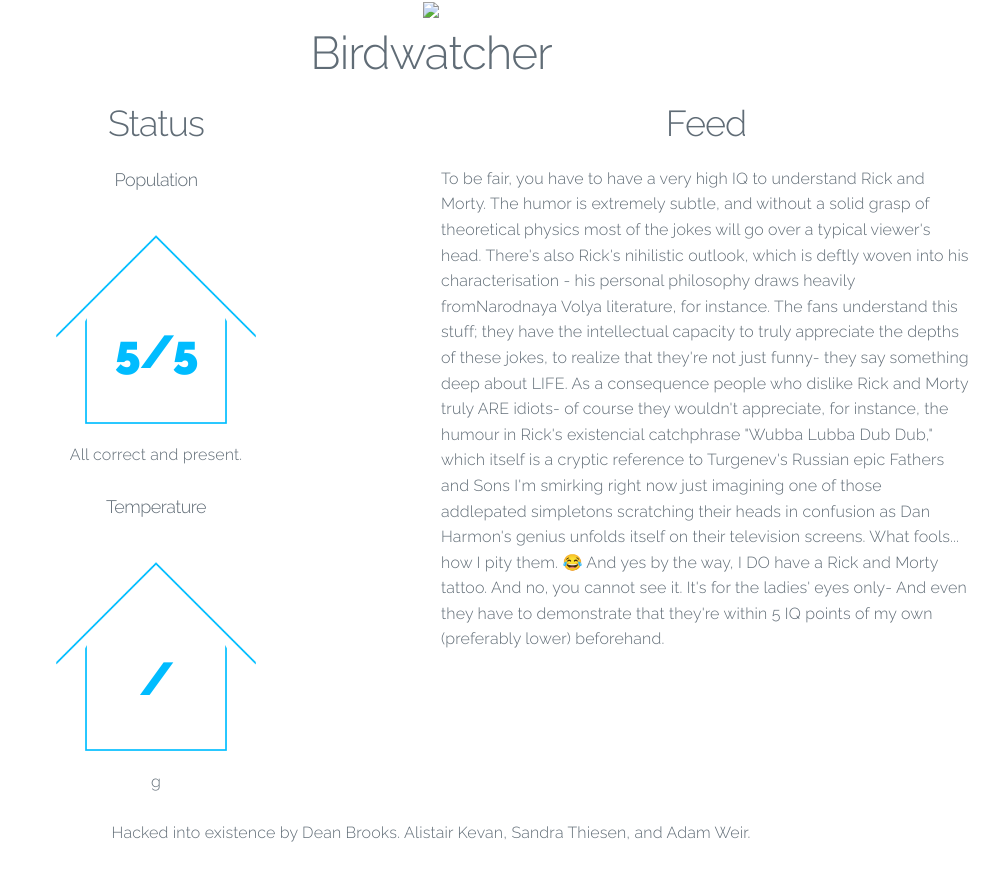
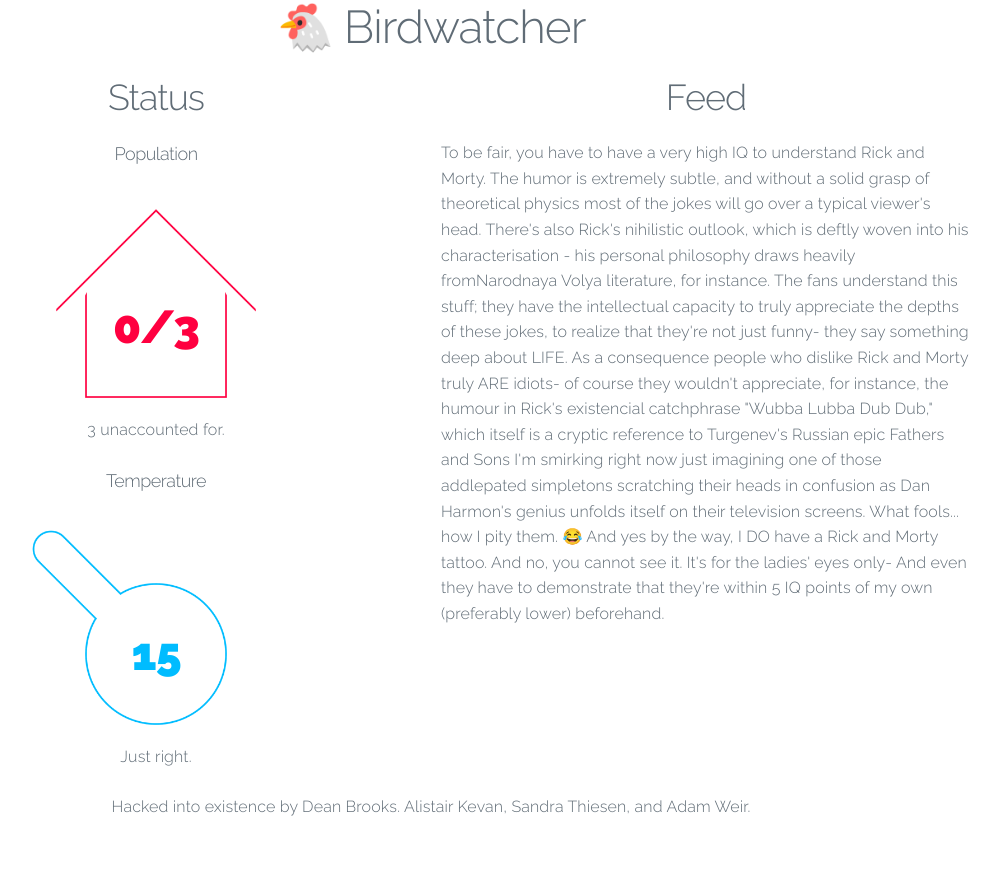
Before and after one commit to swaneekazoo/rgu-birdwatcher, a plain HTML site: page frontend/index.html in a window 1280 px wide. Shown: the whole page, without its empty margins (209-1208 px from the left). After the commit the page ends 845 px from the top, so only its background shows below. Drawn offline with nearby package versions, Linux system fonts and the light colour scheme; a small style sheet from the web is missing.

Commit message:
7:17 update

```diff
--- a/frontend/css/style.css
+++ b/frontend/css/style.css
@@ -1,13 +1,22 @@
+body{
+  font-weight: 400;
+}
+
 nav{
   text-align: center;
   background-color:
 }
 
+.logo{
+  max-width: 2em;
+}
+
 .title{
   text-align: center;
+  font-weight: 300;
 }
 
-.title, #statbox{
+.title, #popbox, #thermobox{
   -webkit-touch-callout: none;
   -webkit-user-select: none;
   -khtml-user-select: none;
@@ -16,18 +25,18 @@
   user-select: none;
 }
 
-#statbox{
+#popbox, #thermobox{
   text-align: center;
   display: grid;
   max-width: 20em;
 }
 
-#statimg{
+#popimg, #thermoimg{
   grid-column: 1;
   grid-row: 1;
 }
 
-#stathead{
+#pophead, #thermohead{
   grid-column: 1;
   grid-row: 1;
 
@@ -36,7 +45,7 @@
   color: #00bcff;
 }
 
-#statbox p{
+#popbox p, #thermobox p{
   grid-column: 1;
   grid-row: 1;
 
--- a/frontend/index.html
+++ b/frontend/index.html
@@ -6,23 +6,22 @@
 		<meta name="author" content="Adam Weir">
 		<meta name="description" content="Birdwatcher provides absolute peace of mind and body.">
 		<title>Birdwatcher</title>
-		<link rel="icon" href="https://milligram.github.io/images/icon.png">
+		<link rel="icon" href="img/icon.png">
 		<link rel="stylesheet" href="css/style.css">
 		<link rel="stylesheet" href="https://fonts.googleapis.com/css?family=Raleway:300,300italic,400,900">
 		<link rel="stylesheet" href="css/milligram/normalize.css">
 		<link rel="stylesheet" href="css/milligram/milligram.min.css">
 		<link rel="stylesheet" href="https://milligram.github.io/styles/main.css">
-		<script src="js/status.js"></script>
-		<script src="https://code.jquery.com/jquery-3.3.1.min.js"></script>
 	</head>
 	<body>
 
 		<main class="wrapper">
 
+			<!-- Navigation -->
+
 			<nav class="navigation">
 				<section class="container">
-					<img src="#">
-					<h1 class="title">Birdwatcher</h1>
+					<h1 class="title">🐔 Birdwatcher</h1>
 				</section>
 			</nav>
 
@@ -30,31 +29,34 @@
 
 				<div class="row">
 
-					<!-- Status display panel -->
+					<!--Status display panel (left)-->
 
 					<div class="column">
 						<section id="status">
 							<h2 class="title">Status</h2>
 
+							<!-- Population -->
+
 							<h5 class="title">Population</h5>
-							<div class="container" id="statbox">
-								<h1 id="stathead">/</h1>
-								<img src="img/good.png" id="statimg">
-								<p id="statdesc">g</p>
+							<div class="container" id="popbox">
+								<h1 id="pophead">/</h1>
+								<img src="img/population/good.png" id="popimg">
+								<p id="popdesc"></p>
 							</div>
 
+							<!-- Temperature -->
+
 							<h5 class="title">Temperature</h5>
-							<div class="container" id="statbox">
-								<h1 id="stathead">/</h1>
-								<img src="img/good.png" id="statimg">
-								<p id="statdesc">g</p>
+							<div class="container" id="thermobox">
+								<h1 id="thermohead">0</h1>
+								<img src="img/temperature/good.png" id="thermoimg">
+								<p id="thermodesc"></p>
 							</div>
-
 
 						</section>
 					</div>
 
-					<!-- Live feed panel-->
+					<!--Live feed panel (right)-->
 
 					<div class="column">
 						<section id="feed">
@@ -79,7 +81,12 @@
 
 		</main>
 
-		<!-- <script src="https://milligram.github.io/scripts/main.js"></script> -->
+	</body>
 
-	</body>
+	<!-- Update page content -->
+
+	<script src="https://code.jquery.com/jquery-3.3.1.min.js"></script>
+	<script src="js/population.js"></script>
+	<script src="js/temperature.js"></script>
+
 </html>
--- /dev/null
+++ b/frontend/js/population.js
@@ -0,0 +1,54 @@
+var popMax = 3;
+var popNow = 0;
+
+PopulationUpdate();
+
+function PopulationUpdate() {
+  var statBool;
+  var colour;
+  var difference;
+  var description;
+  var statHead = document.getElementById('pophead');
+  var statImg = document.getElementById('popimg');
+  var statDesc = document.getElementById('popdesc')
+
+  // Too few
+
+  if (popNow < popMax) {
+
+    statBool = 'bad';
+    colour = '#ff0040';
+    difference = popMax - popNow;
+    description = difference + ' unaccounted for.';
+
+  }
+
+  // Too many
+
+  else if (popNow > popMax) {
+
+    statBool = 'bad';
+    colour = '#ff0040';
+    difference = popNow - popMax;
+    description = 'Above capacity by ' + difference + '.';
+
+  }
+
+  // Just right
+
+  else {
+
+    statBool = 'good';
+    colour = '#00bcff';
+    description = 'All present and correct.';
+
+  }
+
+  // Update page content
+
+  statImg.src = 'img/population/' + statBool + '.png';
+  statHead.innerHTML = popNow + '/' + popMax;
+  statHead.style.color = colour;
+  statDesc.innerHTML = description;
+
+}
--- a/frontend/js/status.js
+++ /dev/null
@@ -1,54 +0,0 @@
-var max = 5;
-var qty = 5;
-
-window.onload = Update;
-
-function Update() {
-  var statbool;
-  var colour;
-  var difference;
-  var description;
-  var stathead = document.getElementById('stathead');
-  var statimg = document.getElementById('statimg');
-  var statdesc = document.getElementById('statdesc')
-
-  // Too few
-
-  if (qty < max) {
-
-    statbool = 'bad';
-    colour = '#ff0040';
-    difference = max - qty;
-    description = difference + ' chickens are missing.';
-
-  }
-
-  // Too many
-
-  else if (qty > max) {
-
-    statbool = 'bad';
-    colour = '#ff0040';
-    difference = qty - max;
-    description = 'The coop is above capacity by ' + difference + '.';
-
-  }
-
-  // Just right
-
-  else {
-
-    statbool = 'good';
-    colour = '#00bcff';
-    description = 'All correct and present.';
-
-  }
-
-  // Update page content
-
-  statimg.src = 'img/' + statbool + '.png';
-  stathead.innerHTML = qty + '/' + max;
-  stathead.style.color = colour;
-  statdesc.innerHTML = description;
-
-}
--- /dev/null
+++ b/frontend/js/temperature.js
@@ -0,0 +1,55 @@
+var thermoMax = 20;
+var thermoMin = 10
+var thermoNow = 15;
+
+TemperatureUpdate();
+
+function TemperatureUpdate() {
+  var statBool;
+  var colour;
+  var difference;
+  var description;
+  var statHead = document.getElementById('thermohead');
+  var statImg = document.getElementById('thermoimg');
+  var statDesc = document.getElementById('thermodesc')
+
+  // Too hot
+
+  if (thermoNow > thermoMax) {
+
+    statBool = 'bad';
+    colour = '#ff0040';
+    difference = thermoNow - thermoMax;
+    description = difference + ' degrees too high.';
+
+  }
+
+  // Too cold
+
+  else if (thermoNow < thermoMin) {
+
+    statBool = 'bad';
+    colour = '#ff0040';
+    difference = thermoMin - thermoNow;
+    description = difference + ' degrees too low.';
+
+  }
+
+  // Just right
+
+  else {
+
+    statBool = 'good';
+    colour = '#00bcff';
+    description = 'Just right.';
+
+  }
+
+  // Update page content
+
+  statImg.src = 'img/temperature/' + statBool + '.png';
+  statHead.innerHTML = thermoNow;
+  statHead.style.color = colour;
+  statDesc.innerHTML = description;
+
+}
```
Also changed, not shown: frontend/img/icon.png (added), frontend/img/population/bad.png (renamed from frontend/img/bad.png), frontend/img/population/good.png (renamed from frontend/img/good.png), frontend/img/temperature/bad.png (added), frontend/img/temperature/good.png (added).
